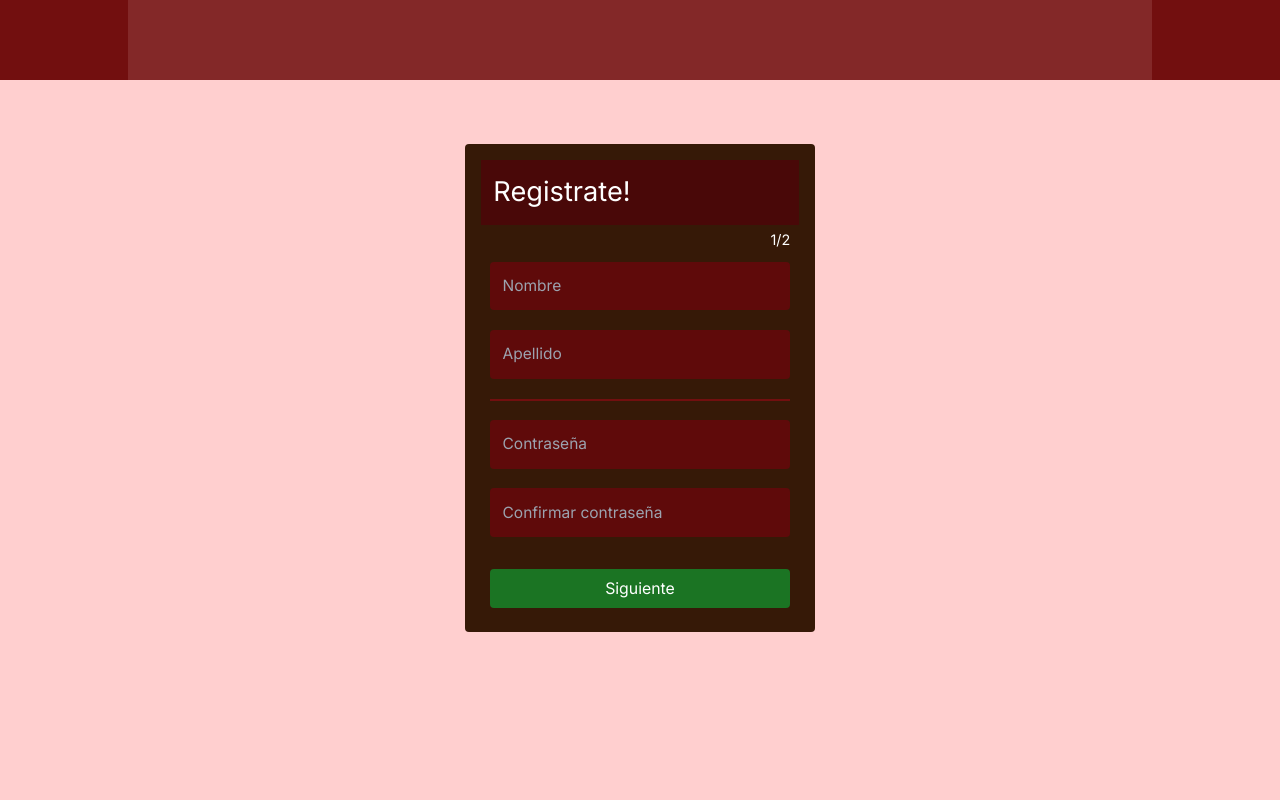
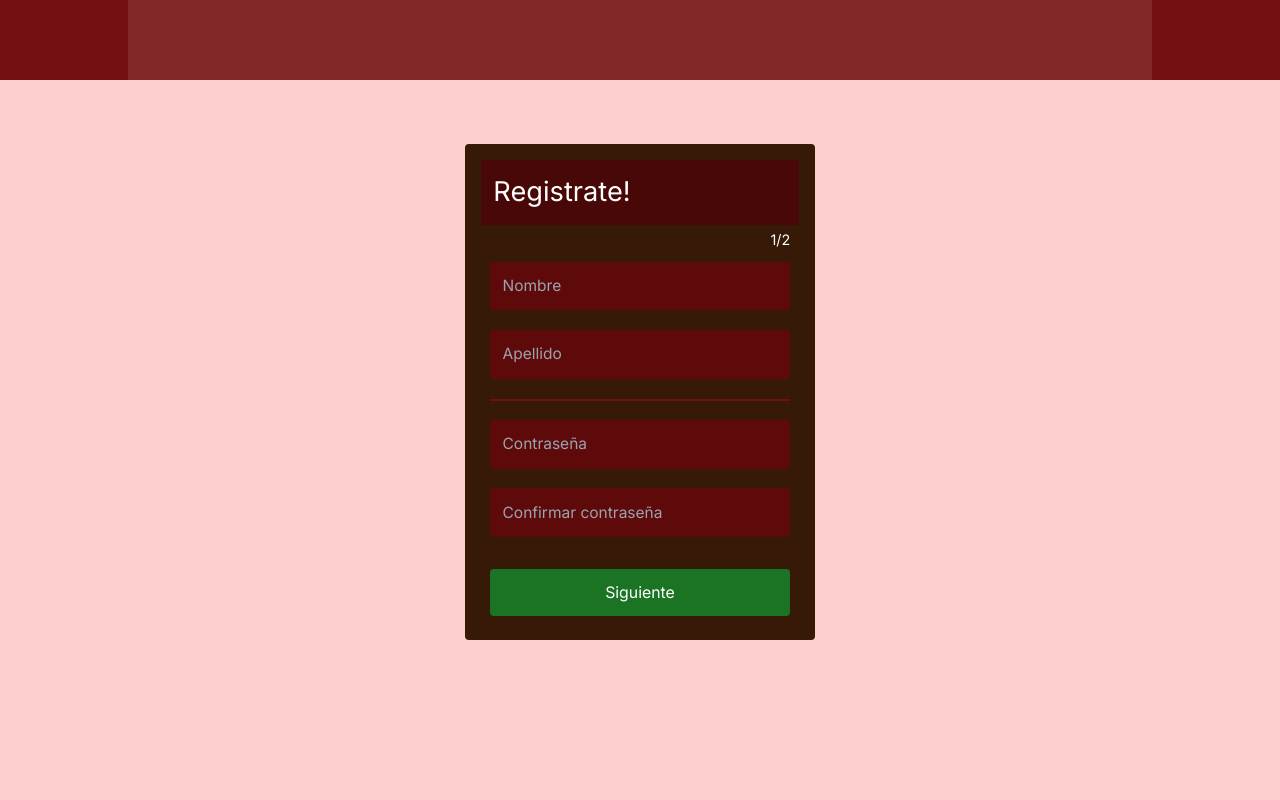
Before and after one commit to AlanTyping/school-frontend, a Next.js app: page /register in a window 1280 px wide. Shown: the top 800 px of the page. Built offline with nearby package versions, Linux system fonts and the light colour scheme.

Commit message:
fixing silly error

```diff
--- a/src/app/register/form/Form.jsx
+++ b/src/app/register/form/Form.jsx
@@ -47,7 +47,7 @@ const Form = ({ handleInputChange, setSecondForm }) => {
 			{errors.confirmPassword && <span>{errors.confirmPassword.message}</span>}
 
 			<div className="w-full h-[auto] mt-6 flex items-center justify-center">
-				<button className="bg-[#1b7423] py-2 w-[90%] rounded" type="submit">Siguiente</button>
+				<button className="bg-[#1b7423] py-3 w-[90%] rounded" type="submit">Siguiente</button>
 			</div>
 		</form>
 	)
--- a/src/app/register/page.jsx
+++ b/src/app/register/page.jsx
@@ -6,7 +6,7 @@ import Footer from "../components/footer/Footer";
 import Form from "./form/Form";
 import SecondForm from "./secondForm/SecondForm";
 
-const page = () => {
+const Page = () => {
   const [formData, setFormData] = useState({ name: '', lastName: '', email: '', role: '', username: '', password: '', confirmPassword: '', auth: false })
   const [secondForm, setSecondForm] = useState(false);
 
@@ -48,7 +48,7 @@ const page = () => {
 
   )
 }
-export default page
+export default Page
 
 
 
--- a/src/app/register/secondForm/SecondForm.jsx
+++ b/src/app/register/secondForm/SecondForm.jsx
@@ -53,7 +53,7 @@ const SecondForm = ({ handleInputChange, handleDataSubmit }) => {
 			<ReCAPTCHA sitekey="6Lfg7OEoAAAAAO-0UlVU_kEtcTEp4b_U05YevLHi" />
 
 			<div className="w-full h-[auto] mt-8 flex items-center justify-center">
-				<button className="bg-[#1b7423] py-2 w-[90%] rounded" type="submit">Submit</button>
+				<button className="bg-[#1b7423] py-3 w-[90%] rounded" type="submit">Submit</button>
 			</div>
 		</form>
 	)
```
